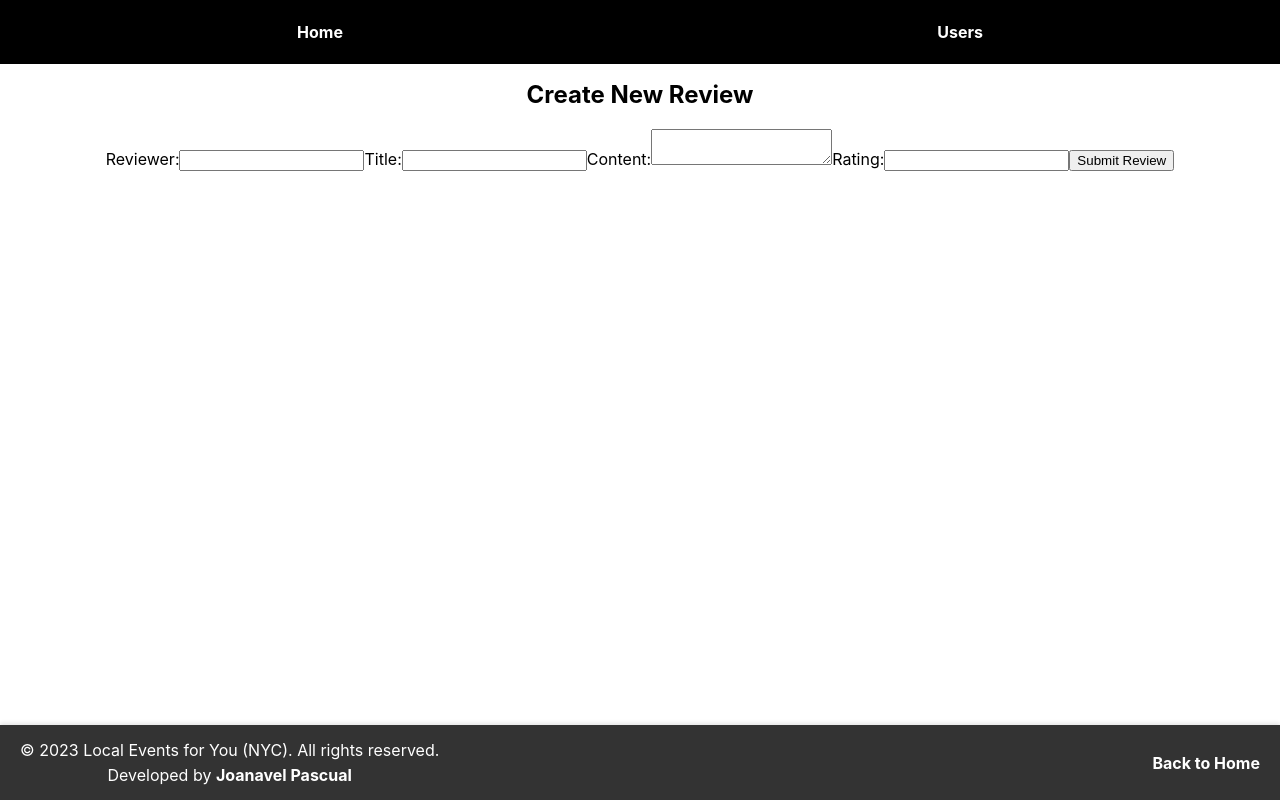
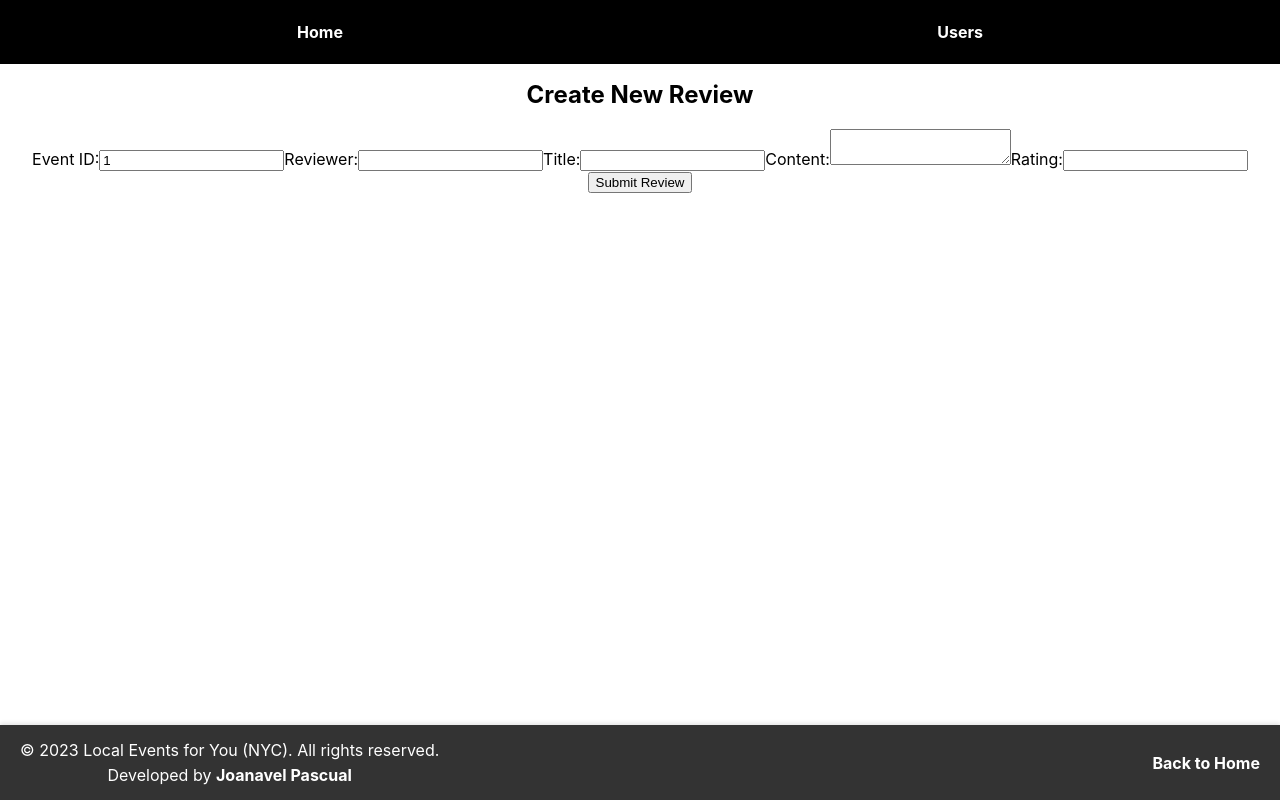
Before and after one commit to JoanavelPascual7/event-react-app-v3, a React (Create React App) app: page /events/1/reviews/new in a window 1280 px wide. Built offline with nearby package versions, Linux system fonts and the light colour scheme.

Commit message:
reviews working

```diff
--- a/src/components/EventDetail.js
+++ b/src/components/EventDetail.js
@@ -1,3 +1,4 @@
+
 import React, { useState, useEffect } from 'react';
 import axios from 'axios';
 import { useParams, Link, useNavigate } from 'react-router-dom';
@@ -31,14 +32,6 @@ function EventDetail() {
       .catch((error) => {
         console.error('Error deleting event:', error);
       });
-  };
-
-  const formatDate = (inputDate) => {
-    const date = new Date(inputDate);
-    const day = String(date.getDate()).padStart(2, '0');
-    const month = String(date.getMonth() + 1).padStart(2, '0');
-    const year = date.getFullYear();
-    return `${day}/${month}/${year}`;
   };
 
   if (!event) {
--- a/src/components/NewReviewForm.js
+++ b/src/components/NewReviewForm.js
@@ -1,27 +1,34 @@
-import React, { useState } from 'react';
-import axios from 'axios';
-import { useParams, useNavigate } from 'react-router-dom';
+import React, { useState } from "react";
+import axios from "axios";
+import { useParams, useNavigate } from "react-router-dom";
 
-import './Form.css'
+import "./Form.css";
 
 function NewReviewForm() {
-  const { id } = useParams(); // Get the event ID from the URL
+  const { id: eventIdFromUrl } = useParams(); // Get the event ID from the URL
   const navigate = useNavigate(); // Use for navigation after submitting
 
+  const [eventId, setEventId] = useState(eventIdFromUrl); // Set the initial event ID
+
   const [review, setReview] = useState({
-    reviewer: '',
-    title: '',
-    content: '',
-    rating: '',
+    reviewer: "",
+    title: "",
+    content: "",
+    rating: "",
   });
 
   const handleChange = (e) => {
     const { name, value } = e.target;
-    setReview((prevReview) => ({
-      ...prevReview,
-      [name]: value,
-    }));
+    if (name === 'eventId') {
+      setEventId(value); // Update the event ID manually
+    } else {
+      setReview((prevReview) => ({
+        ...prevReview,
+        [name]: value,
+      }));
+    }
   };
+
 
   const handleSubmit = (e) => {
     e.preventDefault();
@@ -31,24 +38,34 @@ function NewReviewForm() {
     const ratingNumber = parseFloat(review.rating);
 
     // Make a POST request to create the new review
-    const apiUrl = `${process.env.REACT_APP_API_URL}/events/${id}/reviews`;
+    const apiUrl = `${process.env.REACT_APP_API_URL}/events/${eventId}/reviews`;
 
     axios
-      .post(apiUrl, { ...review, rating: ratingNumber }) // Send converted rating
+      .post(apiUrl, { ...review, rating: ratingNumber, event_id: eventId }) // Send converted rating and event_id
       .then((response) => {
         console.log('Review Created:', response.data);
         // Navigate back to the event details page after successful creation
-        navigate(`/events/${id}`);
+        navigate(`/events/${eventId}`);
       })
       .catch((error) => {
         console.error('API Error:', error);
       });
   };
 
+
   return (
     <div className="new-review-form">
       <h2>Create New Review</h2>
       <form onSubmit={handleSubmit}>
+        <label>
+          Event ID:
+          <input
+            type="text"
+            name="eventId"
+            value={eventId}
+            onChange={handleChange}
+          />
+        </label>
         <label>
           Reviewer:
           <input
```
Also changed, not shown: src/pages/ReviewsHome.js (deleted), src/pages/ReviewsShow.js (added).
